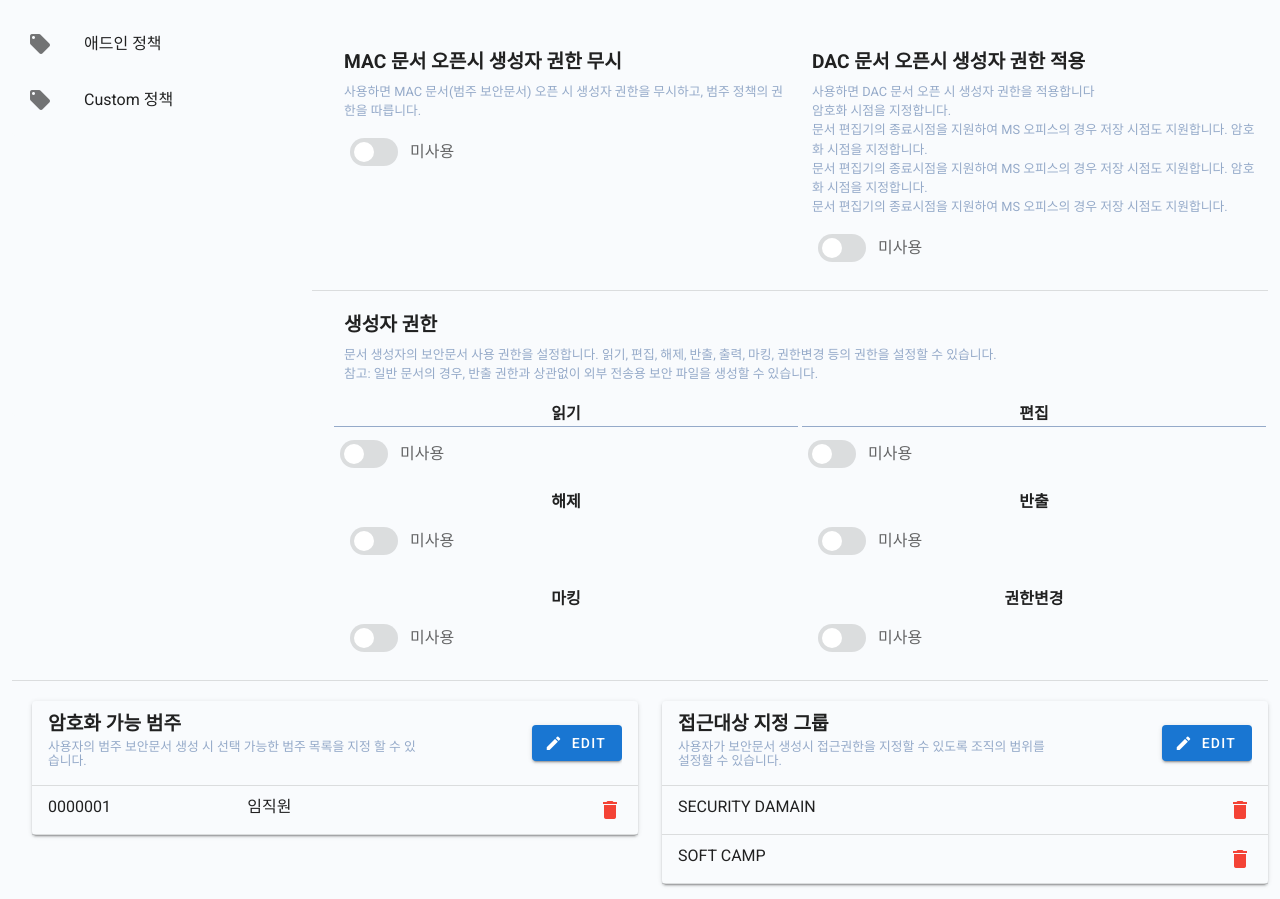
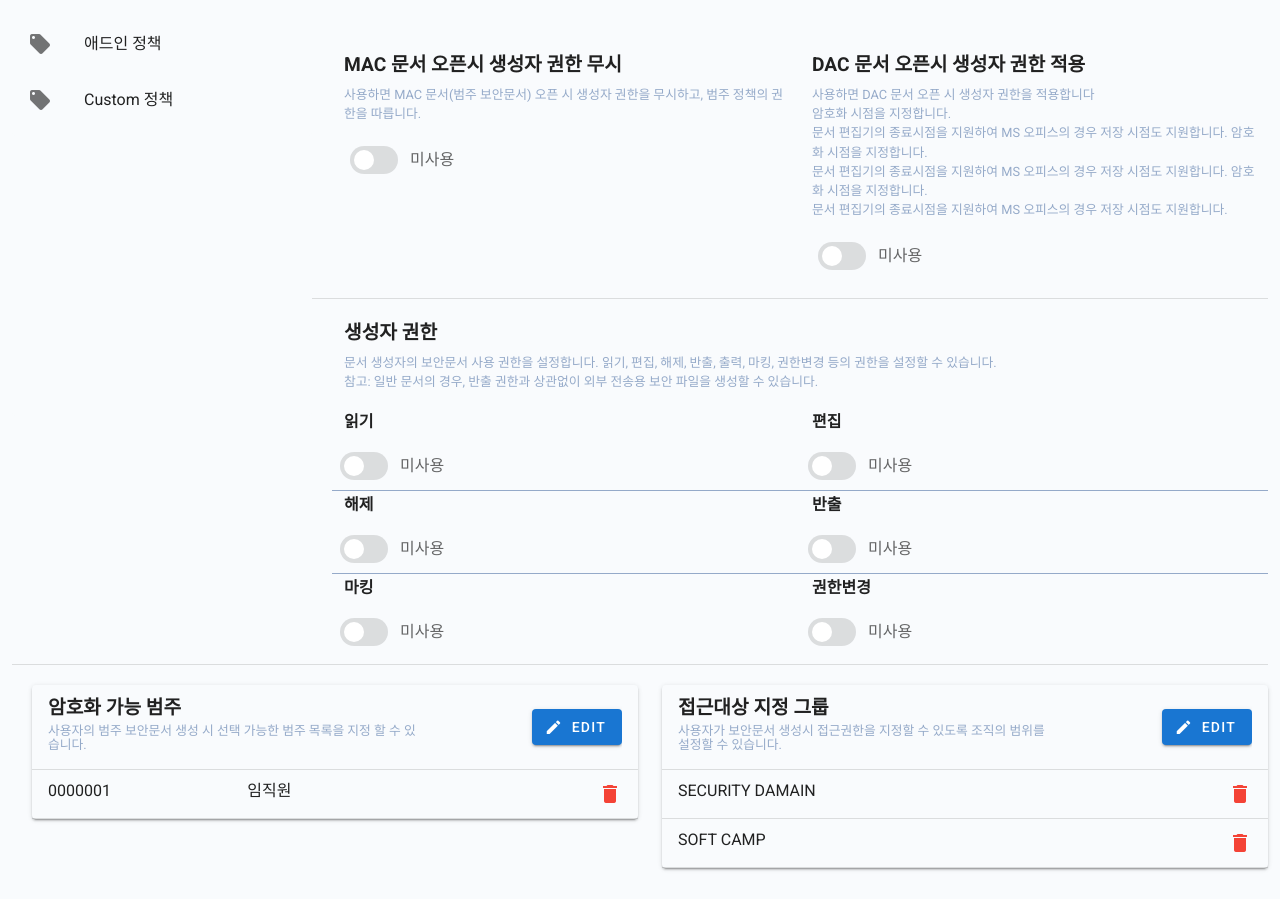
Before and after one commit to woo-da-young/cs_console_demo, a Vue app: page /#/ in a window 1280 px wide. Shown: the part 524-1423 px from the top of the page. Built offline with nearby package versions, Linux system fonts and the light colour scheme.

Commit message:
임시저장

```diff
--- a/src/Home.vue
+++ b/src/Home.vue
@@ -302,8 +302,8 @@
                 </ul>
               </div>
             </v-col>
-            <v-col cols="6" style="margin:0; padding:2px">
-              <div class="contents_sub-title contents_sub-title-border">읽기</div>
+            <v-col cols="6" style="margin:0; padding:2px" class="contents_sub-title-border">
+              <div class="contents_sub-title">읽기</div>
               <v-switch
                 v-model="switch5"
                  inset
@@ -314,8 +314,8 @@
                 <template v-slot:label v-else><span>미사용</span></template>
               </v-switch>
             </v-col>
-            <v-col cols="6" style="margin:0; padding:2px">
-              <div class="contents_sub-title contents_sub-title-border">편집</div>
+            <v-col cols="6" style="margin:0; padding:2px" class="contents_sub-title-border">
+              <div class="contents_sub-title">편집</div>
               <v-switch
                 v-model="switch6"
                  inset
@@ -326,7 +326,7 @@
                 <template v-slot:label v-else><span>미사용</span></template>
               </v-switch>
             </v-col>
-            <v-col cols="6" >
+            <v-col cols="6" style="margin:0; padding:2px"  class="contents_sub-title-border">
               <div class="contents_sub-title">해제</div>
               <v-switch
                 v-model="switch7"
@@ -338,7 +338,7 @@
                 <template v-slot:label v-else><span>미사용</span></template>
               </v-switch>
             </v-col>
-            <v-col cols="6" >
+            <v-col cols="6" style="margin:0; padding:2px"  class="contents_sub-title-border">
               <div class="contents_sub-title">반출</div>
               <v-switch
                 v-model="switch8"
@@ -350,7 +350,7 @@
                 <template v-slot:label v-else><span>미사용</span></template>
               </v-switch>
             </v-col>
-            <v-col cols="6" >
+            <v-col cols="6" style="margin:0; padding:2px">
               <div class="contents_sub-title">마킹</div>
               <v-switch
                 v-model="switch9"
@@ -362,7 +362,7 @@
                 <template v-slot:label v-else><span>미사용</span></template>
               </v-switch>
             </v-col>
-            <v-col cols="6" >
+            <v-col cols="6" style="margin:0; padding:2px">
               <div class="contents_sub-title">권한변경</div>
               <v-switch
                 v-model="switch10"
@@ -758,7 +758,7 @@
 }
 .v-switch-style {
   padding:10px 10px;
-  margin-top: 5px !important;
+  margin-top: 10px !important;
 }
 .v-main__wrap{
   background-color: #F9FBFD;
@@ -768,7 +768,8 @@
   padding-left: 0px !important;
 }
 .contents_sub-title{
-  text-align:center; font-weight:bold;
+ padding-left: 10px;
+ font-weight:bold;
 }
 .contents_sub-title-border{
   border-bottom:1px solid #95aac9;
```
